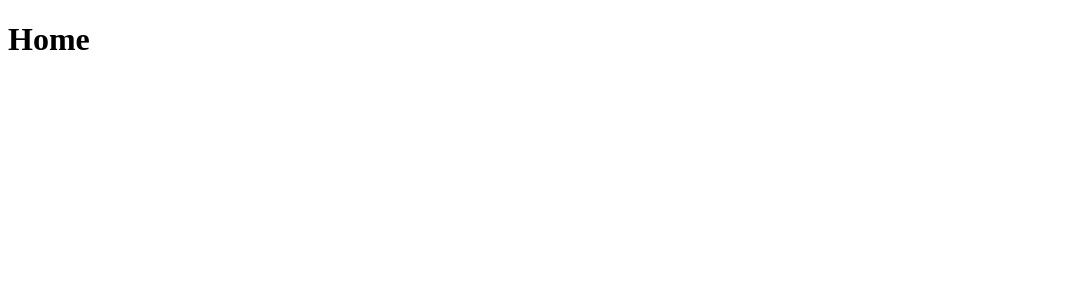
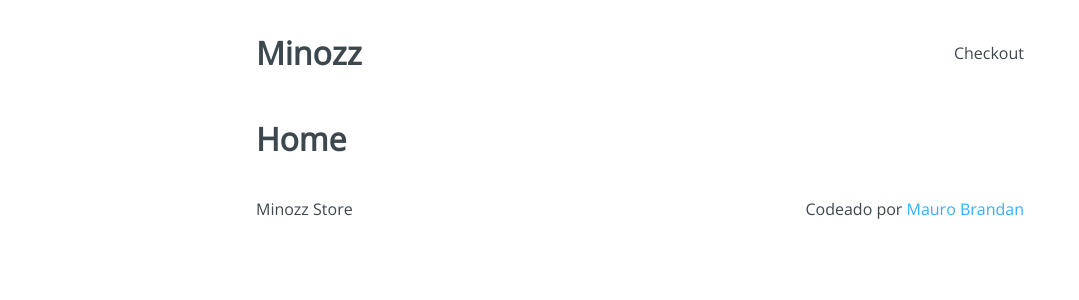
Before and after one commit to MauroBrandan/Minozz-Christmas, a React app: page / in a window 1280 px wide. Shown: the top 300 px of the page, without its empty margins (0-1079 px from the left). Built offline with nearby package versions, Linux system fonts and the light colour scheme.

Commit message:
Maquetacion del Layout y Home

```diff
--- /dev/null
+++ b/src/components/Footer.jsx
@@ -0,0 +1,13 @@
+import React from 'react'
+import '../styles/components/Footer.css'
+
+export const Footer = () => {
+	return (
+		<footer className='Footer'>
+			<p className='Footer-title'>Minozz Store</p>
+			<p className='Footer-copy'>
+				Codeado por <a href='http://maurobrandan.com' target='_blank' rel='noopener noreferrer'> Mauro Brandan</a>
+			</p>
+		</footer>
+	)
+}
--- /dev/null
+++ b/src/components/Header.jsx
@@ -0,0 +1,11 @@
+import React from 'react'
+import '../styles/components/Header.css'
+
+export const Header = () => {
+	return (
+		<header className='Header'>
+			<h1 className='Header-title'>Minozz</h1>
+			<div className='Header-checkout'>Checkout</div>
+		</header>
+	)
+}
--- /dev/null
+++ b/src/components/Layout.jsx
@@ -0,0 +1,15 @@
+import React from 'react'
+import '../styles/components/Layout.css'
+
+import { Header } from './Header'
+import { Footer } from './Footer'
+
+export const Layout = ({ children }) => {
+	return (
+		<div className='Main'>
+			<Header />
+			{children}
+			<Footer />
+		</div>
+	)
+}
--- a/src/routes/App.jsx
+++ b/src/routes/App.jsx
@@ -1,6 +1,7 @@
 import React from 'react'
 import { BrowserRouter, Routes, Route } from 'react-router-dom'
 
+import { Layout } from '../components/Layout.jsx'
 import { Home } from '../containers/Home.jsx'
 import { Checkout } from '../containers/Checkout.jsx'
 import { Information } from '../containers/Information.jsx'
@@ -11,6 +12,7 @@
 export const App = () => {
 	return (
 		<BrowserRouter>
+			<Layout>
 				<Routes>
 					<Route path='/' element={<Home />} />
 					<Route path='/checkout' element={<Checkout />} />
@@ -19,6 +21,7 @@
 					<Route path='/checkout/success' element={<Success />} />
 					<Route path='*' element={<NotFound />} />
 				</Routes>
+			</Layout>
 		</BrowserRouter>
 	)
 }
--- /dev/null
+++ b/src/styles/components/Footer.css
@@ -0,0 +1,4 @@
+.Footer {
+  display: flex;
+  justify-content: space-between;
+}
--- /dev/null
+++ b/src/styles/components/Header.css
@@ -0,0 +1,16 @@
+.Header {
+	display: flex;
+	justify-content: space-between;
+}
+.Header-checkout {
+	display: flex;
+	justify-content: space-evenly;
+	align-items: center;
+	justify-items: center;
+	margin: 0 0 0 0.5em;
+}
+.Header-alert {
+	color: #33b13a;
+	font-size: 14px;
+	margin-left: 5px;
+}
--- /dev/null
+++ b/src/styles/components/Layout.css
@@ -0,0 +1,20 @@
+@import url('https://fonts.googleapis.com/css?family=Open+Sans:300,400&display=swap');
+
+body {
+	margin: 0;
+	padding: 0;
+	color: #3c484e;
+	font-family: 'Open Sans', sans-serif;
+}
+
+a {
+	text-decoration: none;
+	color: #33b1ff;
+}
+
+.Main {
+	padding: 10px;
+	grid-template-columns: minmax(auto, 768px);
+	display: grid;
+	justify-content: center;
+}
```
Lines whose indentation alone changed are shown as unchanged.
